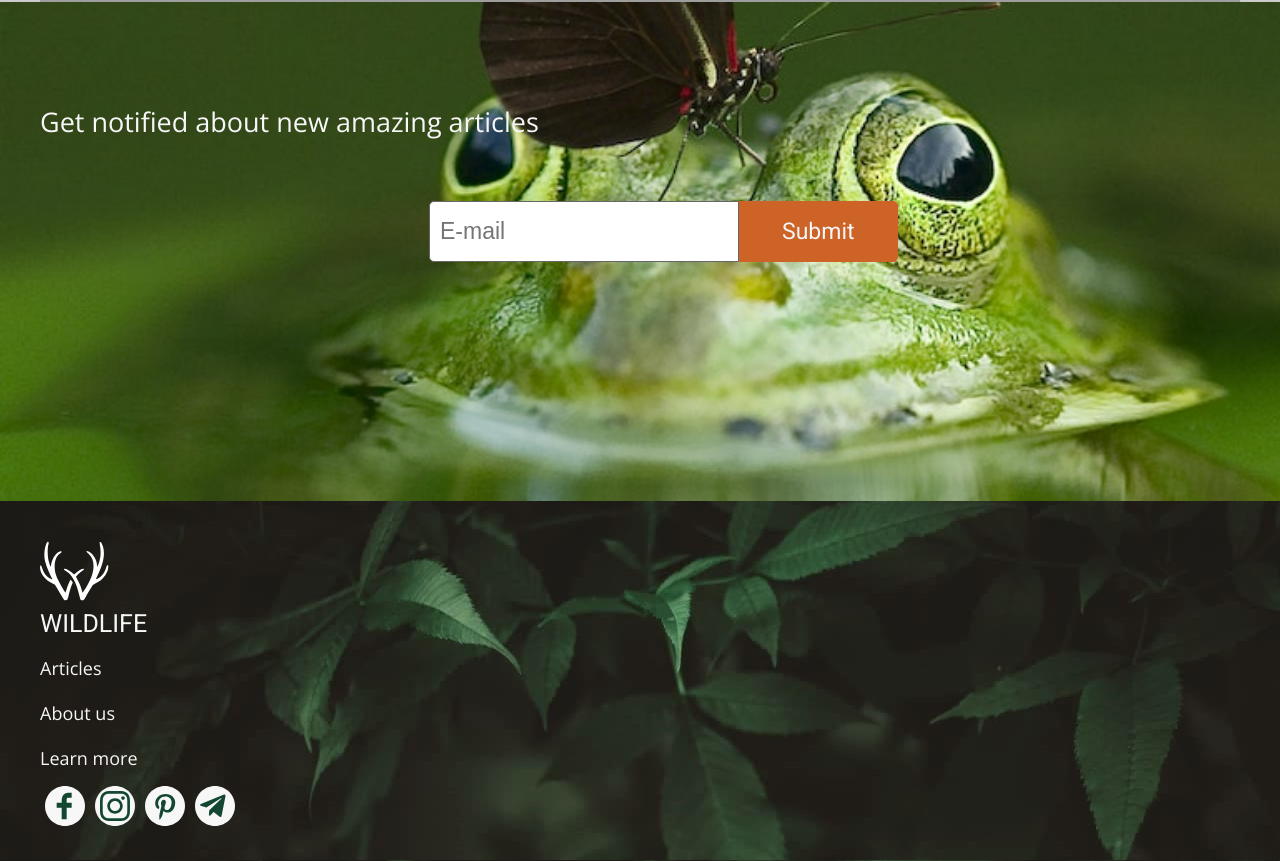
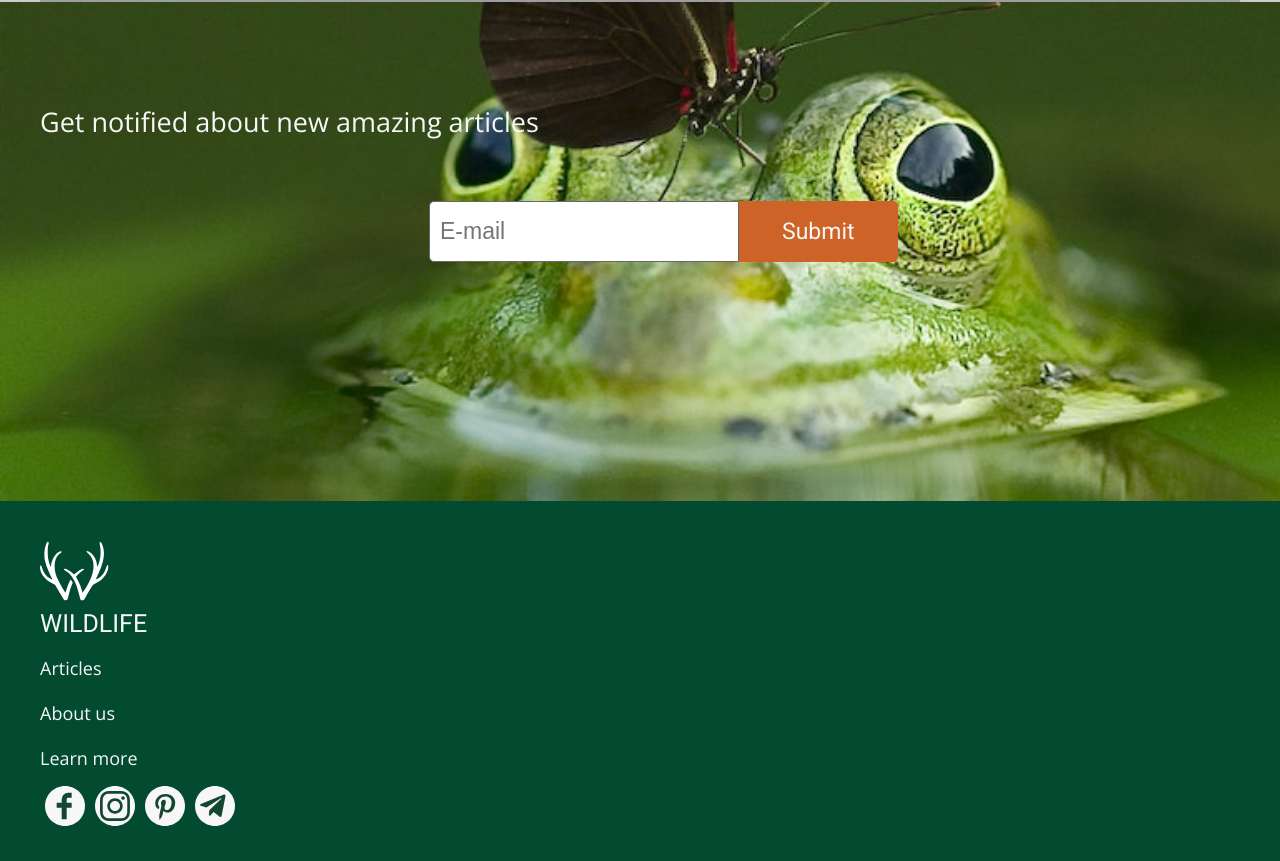
Before and after one commit to memaraj/rscampgit, a plain HTML site: page index.html in a window 1280 px wide. Shown: the part 3182-4043 px from the top of the page. Drawn offline with nearby package versions, Linux system fonts and the light colour scheme; grey boxes are pictures that could not be loaded.

Commit message:
Change background of footer to dark green

```diff
--- a/assets/css/style.css
+++ b/assets/css/style.css
@@ -254,7 +254,7 @@ header {
 }
 
 .footer {
-  background: url(../img/footer.jpg)
+  background: #024b30  ;
 }
 
 .footer__wrapper {
```
